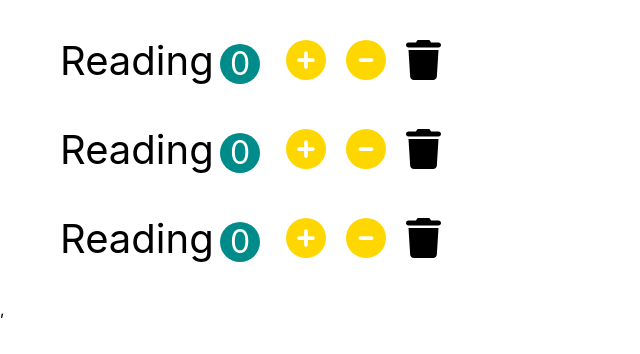
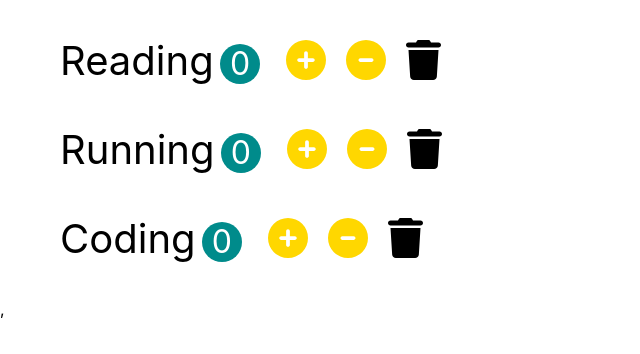
Before and after one commit to hanseu9839/reactJS-habit-tracker, a React (Create React App) app: page / in a window 1280 px wide. Shown: the top 354 px of the page, without its empty margins (0-640 px from the left). Built offline with nearby package versions, Linux system fonts and the light colour scheme.

Commit message:
habit props

```diff
--- a/src/components/habit.jsx
+++ b/src/components/habit.jsx
@@ -15,11 +15,11 @@
     };
 
     render() {
-        console.log(this.props);
+        const { name , count } = this.props.habit;
         return (
         <li className="habit">
-            <span className="habit-name">Reading</span>
-            <span className="habit-count">{this.state.count}</span>
+            <span className="habit-name">{name}</span>
+            <span className="habit-count">{count}</span>
             <button className="habit-button habit-increase" onClick={this.handleIncrement}>
                 <i className="fa-solid fa-circle-plus"></i>
             </button>
--- a/src/components/habits.jsx
+++ b/src/components/habits.jsx
@@ -4,9 +4,9 @@
 class Habits extends Component {
     state = {
         habits:[
-            {name:'Reading',count:0},
-            {name:'Running',count:0},
-            {name:'Coding',count:0}
+            {id: 1, name:'Reading',count:0},
+            {id: 2, name:'Running',count:0},
+            {id: 3,name:'Coding',count:0}
         ],
     };
     render() {
@@ -14,7 +14,7 @@
         <ul>
             {
                 this.state.habits.map(habit => (
-                    <Habit habit={habit}/>
+                    <Habit key = {habit.id} habit={habit}/>
                 ))
             }
         </ul>
```
